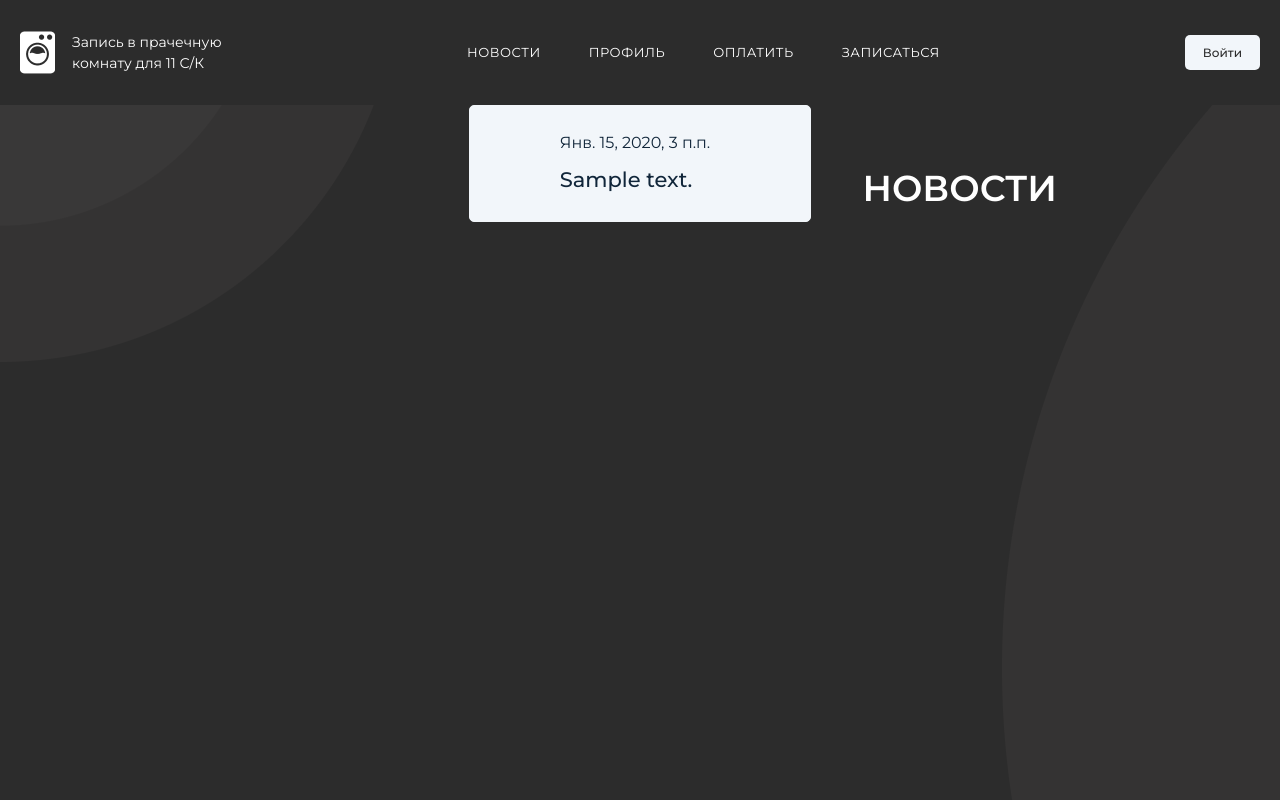
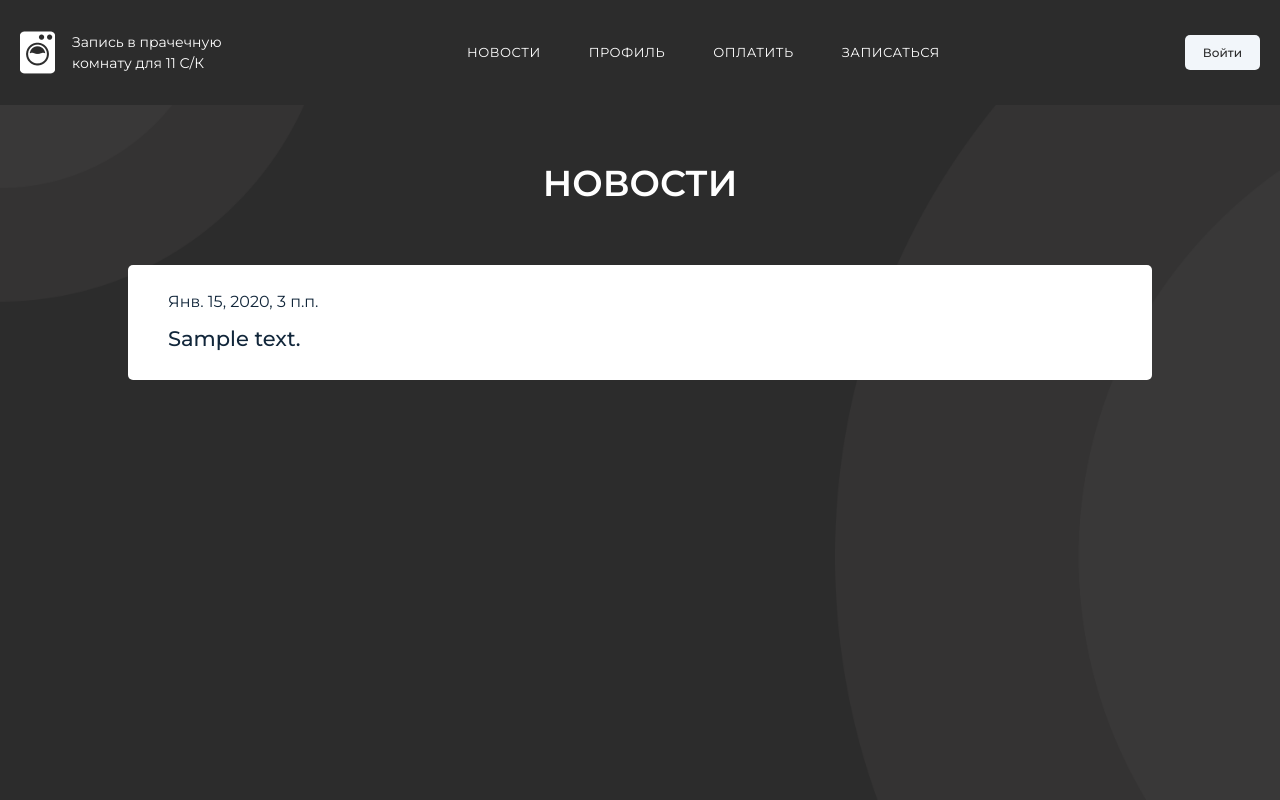
Before and after one commit to Silian1234/prach11sk, a Django app: page /news in a window 1280 px wide. Run offline with Django 3.2, Linux system fonts and the light colour scheme; tables that the repository leaves empty hold one stand-in row (values such as "Sample post").

Commit message:
поправил новости

```diff
--- a/main/static/main/css/news.css
+++ b/main/static/main/css/news.css
@@ -1,243 +1,63 @@
-body {
-    background: url('../img/background.png');
-    background-attachment: fixed;
+html {
+    box-sizing: border-box;
 }
 
-.divv {
+body {
+    background-image: url('background.png');
+    background-size: cover;
+    background-repeat: no-repeat;
+    background-attachment: fixed;
+    font-family: 'Montserrat';
+}
 
+.container {
     display: flex;
-    justify-content: center;
+    flex-direction: column;
     align-items: center;
+    padding: 55px 0;
 }
 
 h1 {
-    /* Новости */
-
-    margin-top: 0;
-    position: absolute;
-    max-width: 195px;
-    height: 48px;
-    left: 862.5px;
-    top: 165px;
-
+    margin: 0;
+    margin-bottom: 57px;
     font-family: 'Montserrat', sans-serif;
     font-style: normal;
     font-weight: 600;
     font-size: 36px;
     line-height: 133%;
-    /* identical to box height, or 48px */
-
     text-align: center;
     text-transform: uppercase;
-
     color: #FFFFFF;
 }
 
-.div2 {
-
+.news {
+    width: 944px;
     display: flex;
     flex-direction: column;
-    align-items: flex-start;
-    padding: 0px;
-    gap: 20px;
+    padding: 26px 40px;
+    background-color: #fff;
+    border-radius: 5px;
+    margin-bottom: 20px;
 }
 
-.div2-1 {
-    /* Vopros */
 
-
-    box-sizing: border-box;
-
-    /* Auto layout */
-
-    display: flex;
-    flex-direction: column;
-    align-items: center;
-    padding: 0px 40px;
-
-    max-width: 1024px;
-    height: auto;
-
-    /* Серый 11 */
-
-    background: #F2F6FA;
-    /* Серый 11 */
-
-    border: 1px solid #F2F6FA;
-    border-radius: 5px;
-
-    /* Inside auto layout */
-
-    flex: none;
-    order: 0;
-    flex-grow: 0;
-}
-
-.div2-2 {
-    /* Vopros */
-
-
-    box-sizing: border-box;
-
-    /* Auto layout */
-
-    display: flex;
-    flex-direction: column;
-    align-items: center;
-    padding: 0px 40px;
-
-    max-width: 1023px;
-    height: auto;
-
-    /* Серый 11 */
-
-    background: #F2F6FA;
-    /* Серый 11 */
-
-    border: 1px solid #F2F6FA;
-    border-radius: 5px;
-
-    /* Inside auto layout */
-
-    flex: none;
-    order: 1;
-    flex-grow: 0;
-}
-
-.div2-3 {
-    /* Vopros */
-
-
-    box-sizing: border-box;
-
-    /* Auto layout */
-
-    display: flex;
-    flex-direction: column;
-    align-items: center;
-    padding: 0px 40px;
-
-    max-width: 1024px;
-    height: auto;
-
-    /* Серый 11 */
-
-    background: #F2F6FA;
-    /* Серый 11 */
-
-    border: 1px solid #F2F6FA;
-    border-radius: 5px;
-
-    /* Inside auto layout */
-
-    flex: none;
-    order: 2;
-    flex-grow: 0;
-}
-
-.div3 {
-    /* Text & icon */
-
-
-    /* Auto layout */
-    margin-left: 50px;
-    display: flex;
-    flex-direction: column;
-    justify-content: center;
-    align-items: flex-start;
-    padding: 26px 60px 26px 0px;
-    gap: 10px;
-
-    max-width: 944px;
-    height: auto;
-
-
-    /* Inside auto layout */
-
-    flex: none;
-    order: 0;
-    flex-grow: 0;
-}
-
-.p1 {
-    /* 11.10.22 */
-    max-width: 883px;
-    height: auto;
+.news__date {
     margin: 0;
+    margin-bottom: 10px;
     font-family: 'Montserrat', sans-serif;
     font-style: normal;
     font-weight: 400;
     font-size: 16px;
     line-height: 143%;
-    /* identical to box height, or 23px */
-
-
-    /* Серый 1 */
-
     color: #11263A;
-
-
-    /* Inside auto layout */
-
-    flex: none;
-    order: 0;
-    flex-grow: 0;
 }
 
-.p2 {
-    /* Первая машинка не работает до декабря */
-
-
-    max-width: 883px;
-    height: auto;
-
-    /* 21px, Medium */
+.news__text {
     margin: 0;
     font-family: 'Montserrat', sans-serif;
     font-style: normal;
     font-weight: 500;
     font-size: 21px;
     line-height: 143%;
-    /* identical to box height, or 30px */
-
-
-    /* Серый 1 */
-
     color: #11263A;
-
-
-    /* Inside auto layout */
-
-    flex: none;
-    order: 1;
-    flex-grow: 0;
 }
-
-.p3 {
-    /* Первая машинка не работает до декабря */
-
-
-    max-width: 883px;
-    height: auto;
-
-    /* 21px, Medium */
-    margin: 0;
-    font-family: 'Montserrat', sans-serif;
-    font-style: normal;
-    font-weight: 500;
-    font-size: 32px;
-    line-height: 143%;
-    /* identical to box height, or 30px */
-
-
-    /* Серый 1 */
-
-    color: #11263A;
-
-
-    /* Inside auto layout */
-
-    flex: none;
-    order: 1;
-    flex-grow: 0;
-}
--- a/main/templates/main/news.html
+++ b/main/templates/main/news.html
@@ -5,17 +5,13 @@
 <link rel="stylesheet" href="{% static 'main/css/news.css' %}">
 {% endblock %}
 {% block content %}
-<div class="divv">
+<div class="container">
     <h1>Новости</h1>
-    <div class="div2">
-        {% for post in object_list reversed %}
-        <div class="div2-1">
-            <div class="div3">
-                <p class="p1">{{ post.date }}</p>
-                <p class="p2">{{ post.text }}</p>
-            </div>
-        </div>
-        {% endfor %}
+    {% for post in object_list reversed %}
+    <div class="news">
+        <p class="news__date">{{ post.date }}</p>
+        <p class="news__text">{{ post.text }}</p>
     </div>
+    {% endfor %}
 </div>
 {% endblock %}
```
Also changed, not shown: фронтенд/Оплатить/payment.css (deleted, +0 -117 lines), фронтенд/Оплатить/payment.html (deleted, +0 -36 lines), фронтенд/Оплатить/background.png (deleted).
